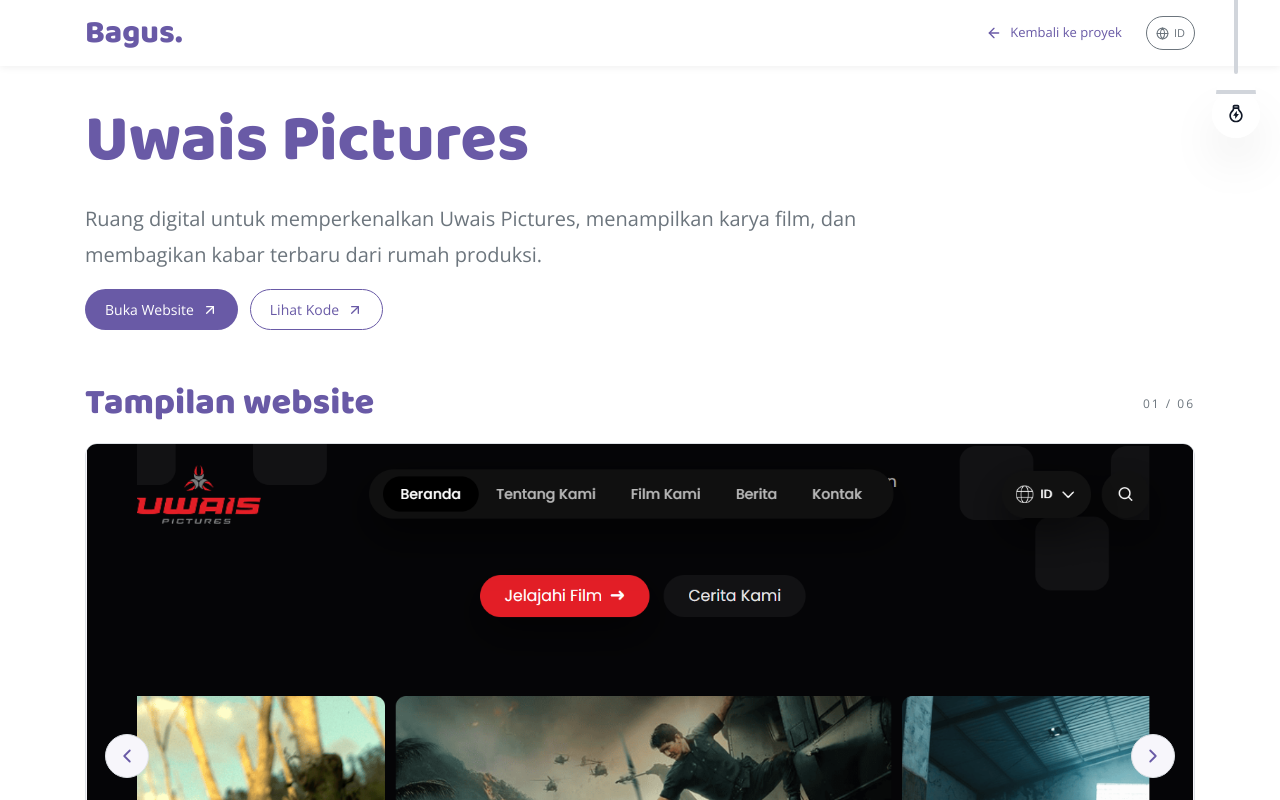
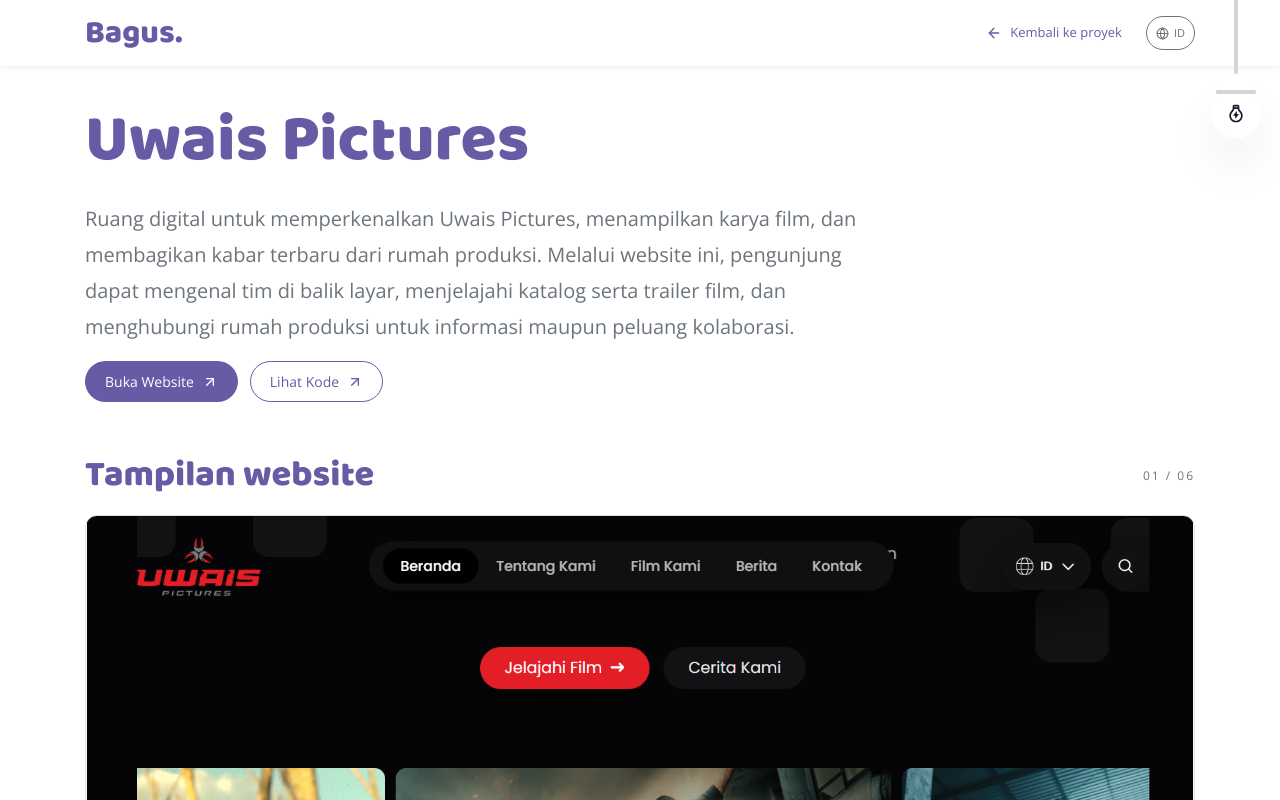
Before and after one commit to bagus-mahmudie/my-portfolio, a Next.js app: page /projects/uwais-pictures in a window 1280 px wide. Shown: the top 800 px of the page. Built offline with nearby package versions, Linux system fonts and the light colour scheme; no server answers.

Commit message:
Expand bilingual Uwais project introduction

```diff
--- a/src/app/projects/uwais-pictures/UwaisProject.tsx
+++ b/src/app/projects/uwais-pictures/UwaisProject.tsx
@@ -21,7 +21,7 @@
     back: "Kembali ke proyek",
     nav: "Navigasi detail proyek",
     intro:
-      "Ruang digital untuk memperkenalkan Uwais Pictures, menampilkan karya film, dan membagikan kabar terbaru dari rumah produksi.",
+      "Ruang digital untuk memperkenalkan Uwais Pictures, menampilkan karya film, dan membagikan kabar terbaru dari rumah produksi. Melalui website ini, pengunjung dapat mengenal tim di balik layar, menjelajahi katalog serta trailer film, dan menghubungi rumah produksi untuk informasi maupun peluang kolaborasi.",
     website: "Buka Website",
     code: "Lihat Kode",
     theme: "Ganti tema",
@@ -78,7 +78,7 @@
     back: "Back to projects",
     nav: "Project detail navigation",
     intro:
-      "A digital space introducing Uwais Pictures, showcasing its films, and sharing the latest news from the production company.",
+      "A digital space introducing Uwais Pictures, showcasing its films, and sharing the latest news from the production company. Visitors can meet the team behind the scenes, explore the film catalog and trailers, and contact the production company for further information or collaboration opportunities.",
     website: "Visit Website",
     code: "View Code",
     theme: "Change theme",
```
